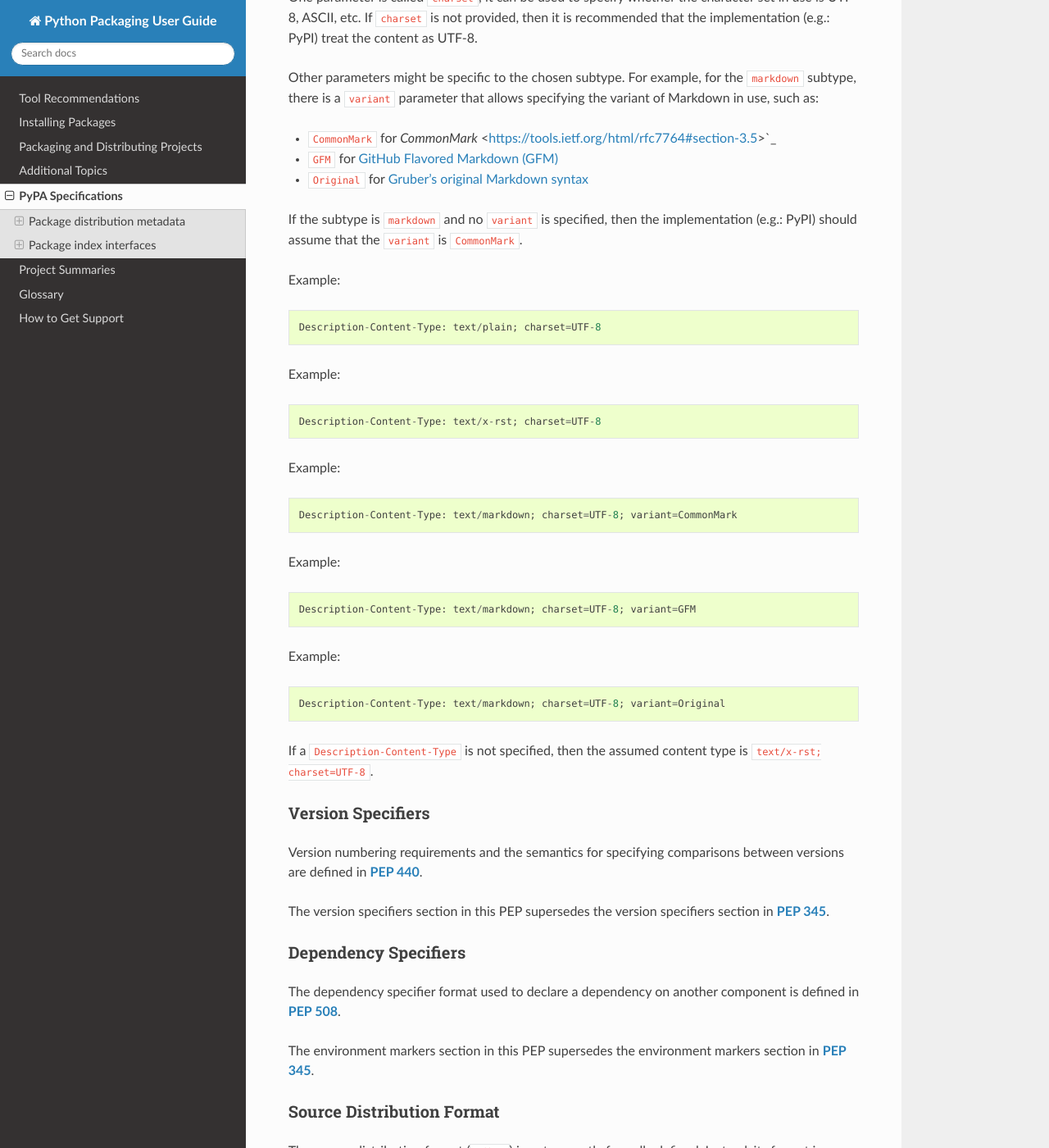
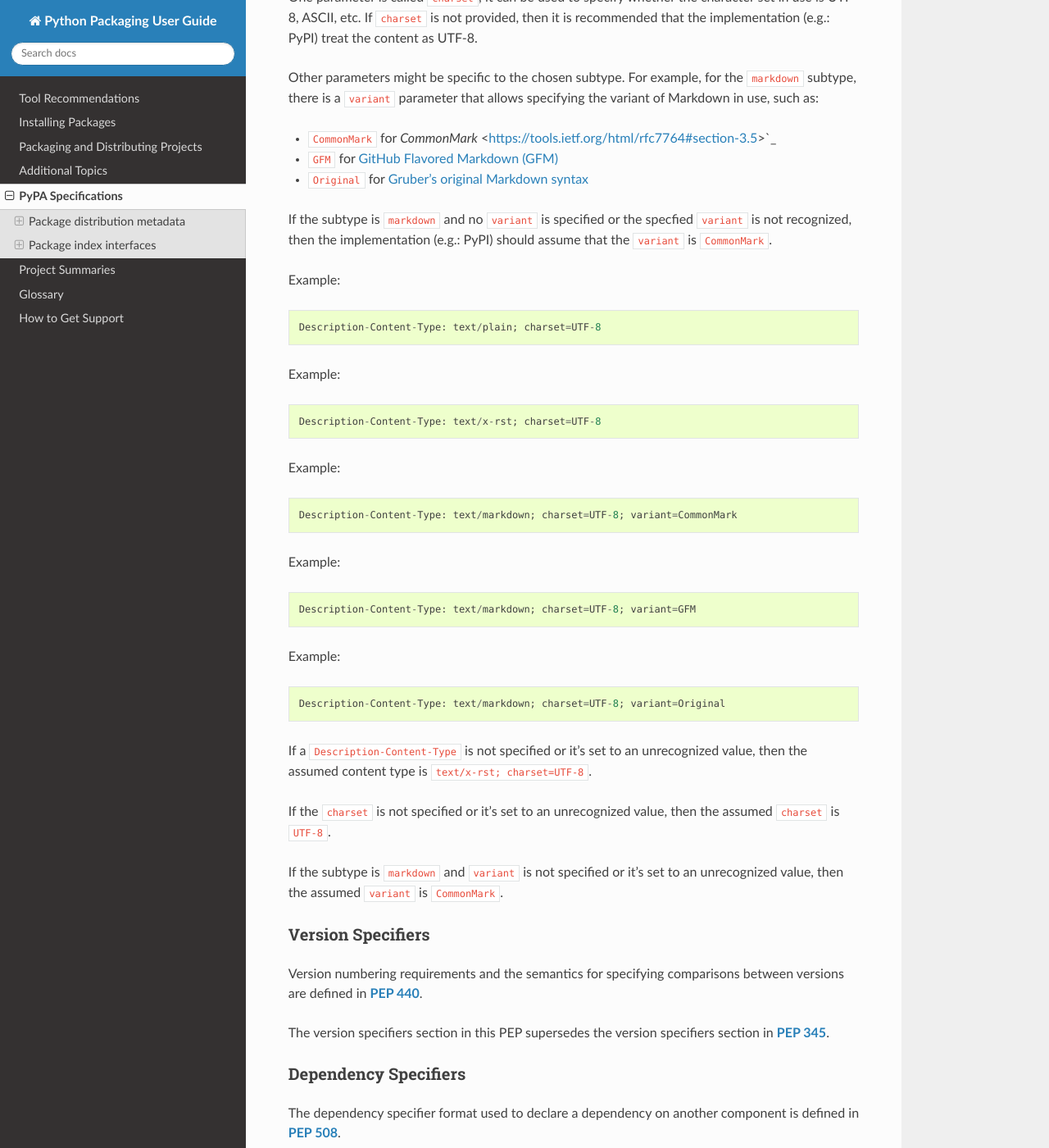
Before and after one commit to pypa/packaging.python.org, a Sphinx documentation site: the page built from source/specifications.rst, in a window 1280 px wide and 1400 px high, scrolled down 1842 px. Shown: the whole window at 82% size. Built offline with Sphinx 7.4.7 and the Read the Docs theme 2.0.0, drawn with Linux system fonts in a browser that asks for light colours; pages that are not in the unit, such as notebooks, are missing from menus.

Commit message:
Clarify how to treat missing/invalid values
for `Description-Content-Type` (and `charset` and `variant`)

as suggested by @ncoghlan at
https://github.com/pypa/python-packaging-user-guide/pull/258#issuecomment-236351140

```diff
--- a/source/specifications.rst
+++ b/source/specifications.rst
@@ -105,9 +105,9 @@ the variant of Markdown in use, such as:
 - ``Original`` for `Gruber's original Markdown syntax
   <https://tools.ietf.org/html/rfc7763#section-6.1.4>`_
 
-If the subtype is ``markdown`` and no ``variant`` is specified, then the
-implementation (e.g.: PyPI) should assume that the ``variant`` is
-``CommonMark``.
+If the subtype is ``markdown`` and no ``variant`` is specified or the specfied
+``variant`` is not recognized, then the implementation (e.g.: PyPI) should
+assume that the ``variant`` is ``CommonMark``.
 
 Example::
 
@@ -129,8 +129,15 @@ Example::
 
     Description-Content-Type: text/markdown; charset=UTF-8; variant=Original
 
-If a ``Description-Content-Type`` is not specified, then the assumed content type
-is ``text/x-rst; charset=UTF-8``.
+If a ``Description-Content-Type`` is not specified or it's set to an
+unrecognized value, then the assumed content type is ``text/x-rst;
+charset=UTF-8``.
+
+If the ``charset`` is not specified or it's set to an unrecognized value, then
+the assumed ``charset`` is ``UTF-8``.
+
+If the subtype is ``markdown`` and ``variant`` is not specified or it's set to
+an unrecognized value, then the assumed ``variant`` is ``CommonMark``.
 
 
 Version Specifiers
```
